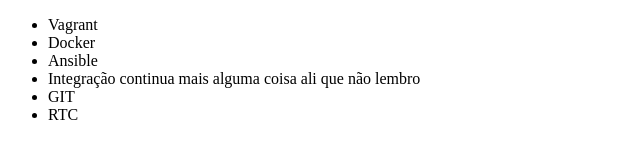
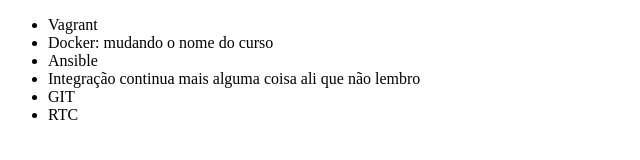
Before and after one commit to MarceloKiilian/estudo-git, a plain HTML site: page Index.html in a window 1280 px wide. Shown: the whole page, without its empty margins (0-640 px from the left). Drawn offline with Linux system fonts and the light colour scheme.

Commit message:
alterando nome do curso

```diff
--- a/Index.html
+++ b/Index.html
@@ -7,7 +7,7 @@
     <body>
         <ul>
             <li>Vagrant</li>
-            <li>Docker</li>
+            <li>Docker: mudando o nome do curso</li>
             <li>Ansible</li>
             <li>Integração continua mais alguma coisa ali que não lembro</li>
             <li>GIT</li>
```
